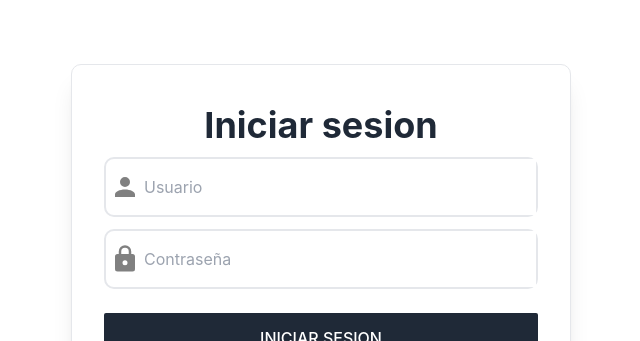
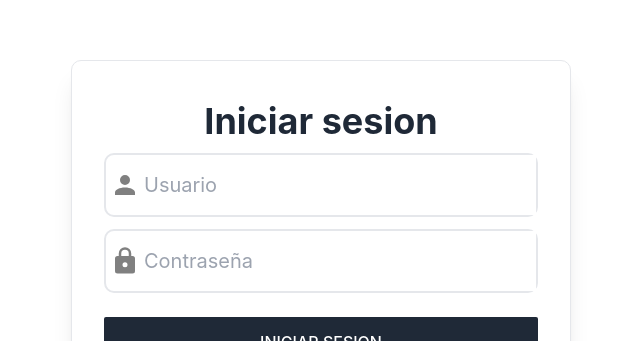
Before and after one commit to Tatiscode/clienteVotosAlcaldia, a React (Vite) app: page / in a window 1280 px wide. Shown: the part 122-463 px from the top of the page, without its empty margins (319-959 px from the left). Built offline with nearby package versions, Linux system fonts and the light colour scheme.

Commit message:
login terminado 3

```diff
--- a/src/components/Login.tsx
+++ b/src/components/Login.tsx
@@ -25,7 +25,7 @@ export const Login = () => {
                <svg xmlns="http://www.w3.org/2000/svg" width="30" height="30" viewBox="0 0 24 24"><path fill="gray" d="M12 4a4 4 0 0 1 4 4a4 4 0 0 1-4 4a4 4 0 0 1-4-4a4 4 0 0 1 4-4m0 10c4.42 0 8 1.79 8 4v2H4v-2c0-2.21 3.58-4 8-4Z"/></svg>
                </span>
                      <input id="user" type="text" name="user" placeholder="Usuario"
-                         className="block w-full py-4 outline-none "
+                         className="block w-full py-4 outline-none text-xl"
                          required />
                </div>
 
@@ -34,7 +34,7 @@ export const Login = () => {
                 <svg xmlns="http://www.w3.org/2000/svg" width="30" height="30" viewBox="0 0 24 24"><path fill="gray" d="M12 17a2 2 0 0 0 2-2a2 2 0 0 0-2-2a2 2 0 0 0-2 2a2 2 0 0 0 2 2m6-9a2 2 0 0 1 2 2v10a2 2 0 0 1-2 2H6a2 2 0 0 1-2-2V10a2 2 0 0 1 2-2h1V6a5 5 0 0 1 5-5a5 5 0 0 1 5 5v2h1m-6-5a3 3 0 0 0-3 3v2h6V6a3 3 0 0 0-3-3Z"/></svg>
                 </span>
                      <input id="password" type="password" name="password" placeholder="Contraseña"
-                         className="block w-full py-4 outline-none"
+                         className="block w-full py-4 outline-none text-xl "
                          required />
                  </div>
 
```
